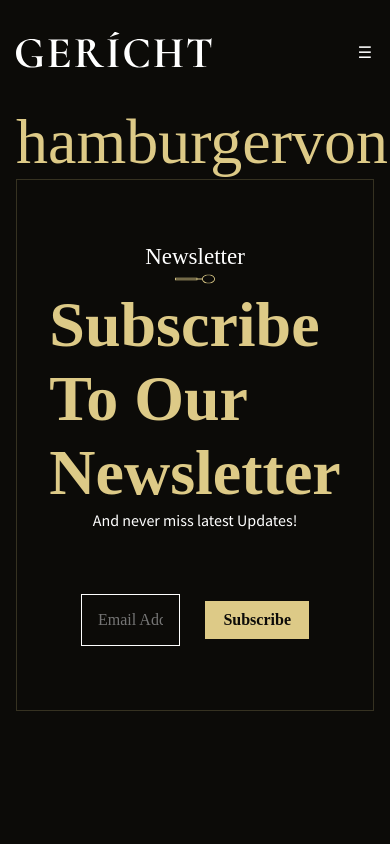
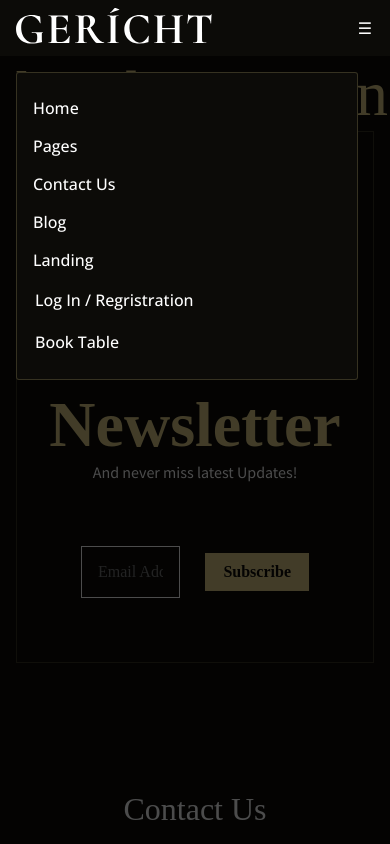
Before and after one commit to irvancolz/gericht-restaurant, a Next.js app: page / in a window 390 px wide. Shown: the top 844 px of the page. Built offline with nearby package versions, Linux system fonts and the light colour scheme; a web font is replaced by a local one.

Commit message:
files affected :         - ui/topnav         - stitches.config
    changes detail :
        - fix responsive in ui/topnav
        - add delay utils to stitches.config

```diff
--- a/stitches.config.ts
+++ b/stitches.config.ts
@@ -31,7 +31,7 @@ export const { styled, getCssText, css } = createStitches({
       xl: "90px",
     },
     space: {
-      0: "0",
+      0: "0px",
       0.125: "1px",
       0.25: "2px",
       0.5 : "4px",
@@ -144,6 +144,9 @@ export const { styled, getCssText, css } = createStitches({
     align: (value: PropertyValue<'alignItems'>) =>({
       alignItems: value,
     }),
+    delay: (value: PropertyValue<'transitionDelay'>) =>({
+      transitionDelay: value,
+    }),
   },
   media: {
     bp1: "(max-width: 640px)",
--- a/ui/topnav/index.tsx
+++ b/ui/topnav/index.tsx
@@ -7,6 +7,7 @@ import {
   TopnavBookLinkStyles,
   TopnavContainerStyles,
   TopnavHeaderStyles,
+  TopnavMenuStyles,
   TopnavNavLinkStyles,
   TopnavNavStyles,
 } from "./topnav.styles";
@@ -41,9 +42,18 @@ const navigationLinks = [
 
 export function Topnav() {
   const { Section, Button, Text } = Components;
-  const [isOpen, setIsOpen] = useState<boolean>(false);
+  const [isOpen, setIsOpen] = useState<boolean>(true);
+
   function toggleOpen() {
     setIsOpen((curr) => !curr);
+  }
+
+  function toggleClass(e: boolean) {
+    if (e) {
+      return "show";
+    } else {
+      return "hide";
+    }
   }
   return (
     <Section as="div" className={TopnavContainerStyles()}>
@@ -74,8 +84,9 @@ export function Topnav() {
           </Text>
         </Button>
       </div>
-      <div className={TopnavNavStyles()}>
-        <nav className={isOpen ? "open" : ''}>
+      <div className={`${TopnavNavStyles()} ${toggleClass(isOpen)}`}>
+        <div className={`${TopnavMenuStyles()} ${toggleClass(isOpen)}`}>
+          <nav>
             {navigationLinks.map((item) => {
               return (
                 <span key={item.id}>
@@ -94,9 +105,11 @@ export function Topnav() {
           </nav>
           {/* show on mobile */}
           <div>
-          <Button padding={{
+            <Button
+              padding={{
                 "@bp2": "none",
-          }}>
+              }}
+            >
               <Text
                 family="open"
                 size="sm"
@@ -107,9 +120,11 @@ export function Topnav() {
                 Log In / Regristration
               </Text>
             </Button>
-          <Button  padding={{
+            <Button
+              padding={{
                 "@bp2": "none",
-          }}>
+              }}
+            >
               <Text
                 family="open"
                 size="sm"
@@ -122,6 +137,7 @@ export function Topnav() {
             </Button>
           </div>
         </div>
+      </div>
     </Section>
   );
 }
--- a/ui/topnav/topnav.styles.ts
+++ b/ui/topnav/topnav.styles.ts
@@ -1,3 +1,4 @@
+import { keyframes } from "@stitches/react";
 import { css } from "../../stitches.config";
 
 const ContainerStyles = {
@@ -6,6 +7,24 @@ const ContainerStyles = {
   align: "center",
 };
 
+const SlideIn = keyframes({
+  "0%": {
+    transform: "translateX(-100%)",
+  },
+  "100%": {
+    transform: "translateX(0)",
+  },
+});
+
+const SlideOut = keyframes({
+  "0%": {
+    transform: "translateX(0)",
+  },
+  "100%": {
+    transform: "translateX(-100%)",
+  },
+});
+
 export const TopnavContainerStyles = css({
   ...ContainerStyles,
   px: "$4",
@@ -13,6 +32,12 @@ export const TopnavContainerStyles = css({
   position: "sticky",
   top: "-1px",
   zIndex: "$1",
+  "@bp2": {
+    px: "$2",
+  },
+  "@bp1": {
+    px: "$1",
+  },
 });
 
 export const TopnavHeaderStyles = css({
@@ -32,67 +57,6 @@ export const TopnavHeaderStyles = css({
   "@bp1": {
     "& .navLink": {
       display: "none",
-    },
-  },
-});
-
-export const TopnavNavStyles = css({
-  ...ContainerStyles,
-  fBase: "70%",
-  zIndex: "$2",
-
-  "& nav": {
-    ...ContainerStyles,
-  },
-
-  "@bp2": {
-    position: "absolute",
-    top: "100%",
-    left: "0",
-    right: "0",
-    height: "100vh",
-    fDir: "column",
-    align: "start",
-    px: "$2",
-    py: "$2",
-
-    "& nav": {
-      fDir: "column",
-      align: "start",
-      justify: "start",
-      bgCol: "$darkCol1",
-      width: "50%",
-      height: "80%",
-      pd: "$2",
-      borderRadius: "3px",
-      border: "1px solid",
-      lineCol: "$grayCol3",
-      transform: "translateX(calc(-100% - 16px))",
-      transition: ".5s ease-in",
-
-      "&.open": {
-        transform: "translateX(0)",
-        transition: ".5s ease-out",
-      },
-    },
-
-    "& > div": {
-      display: "none",
-    },
-  },
-  "@bp1": {
-    pd: "0",
-
-    "& nav": {
-      my: "auto",
-      width: "calc(100% - 32px)",
-    },
-
-    "& > div": {
-      display: "block",
-      fDir: "column",
-      align: "start",
-      justify: "start",
     },
   },
 });
@@ -129,18 +93,35 @@ export const TopnavNavLinkStyles = css({
 export const TopnavBookLinkStyles = css({
   py: "$1",
   minWidth: "max-content",
+  position: "relative",
 
   "@bp2": {
     py: "0",
     px: "$1",
+    "&::before": {
+      content: "",
+      position: "absolute",
+      bottom: "0",
+      bgCol: "$goldCol1",
+      height: "2px",
+      width: "0",
+      transition: "width .2s ease-in-out",
+    },
+
+    "&:hover": {
+      color: "$goldCol1",
+      "&::before": {
+        width: "100%",
+      },
+    },
   },
 
   variants: {
     position: {
       left: {
+        pr: "$5",
         lineCol: "$textCol",
         borderRight: "1px solid",
-        pr: "$5",
         "@bp2": {
           pr: "0",
           lineCol: "none",
@@ -156,3 +137,81 @@ export const TopnavBookLinkStyles = css({
     },
   },
 });
+
+export const TopnavMenuStyles = css({
+  ...ContainerStyles,
+
+  "& nav": {
+    ...ContainerStyles,
+    fWrap: "wrap",
+  },
+  "@bp2": {
+    width: "50%",
+    fDir: "column",
+    justify: "start",
+    align: "start",
+    pd: "$2",
+    bgCol: "$darkCol1",
+    border: "1px solid",
+    lineCol: "$goldCol3",
+    borderRadius: "3px",
+
+    "&.show": {
+      animation: `${SlideIn} 400ms ease-out`,
+    },
+
+    "&.hide": {
+      animation: `${SlideOut} 400ms ease-in`,
+    },
+
+    "& nav": {
+      fDir: "column",
+      align: "flex-start",
+    },
+
+    "& > div": {
+      display: "none",
+    },
+  },
+  "@bp1": {
+    width: "calc(100% - 16px)",
+
+    "& > div": {
+      display: "flex",
+      fDir: "column",
+      align: "start",
+      position: "relative",
+    },
+  },
+});
+
+export const TopnavNavStyles = css({
+  "@bp2": {
+    position: "absolute",
+    top: "100%",
+    height: "100vh",
+    left: "0",
+    right: "0",
+    fBase: "70%",
+    zIndex: "$2",
+    fGrow: "1",
+    pd: "$2",
+    bgCol: "$shadowCol",
+
+    "&.hide": {
+      opacity: "0",
+      visibility: "hidden",
+      pointerEvents: "none",
+      delay: "400ms",
+    },
+
+    "&.show": {
+      opacity: "1",
+      visibility: "visible",
+      pointerEvents: "auto",
+    },
+  },
+  "bp1" :{
+    pd: "$1",
+  }
+});
```
Lines whose indentation alone changed are shown as unchanged.
